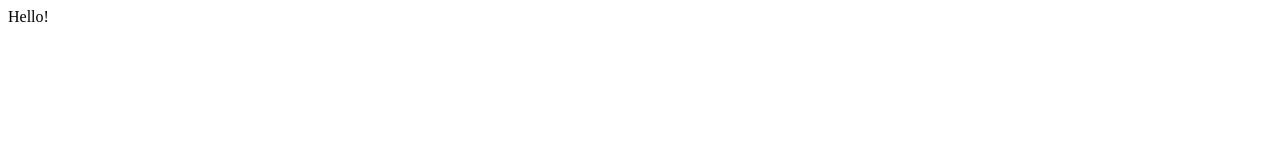
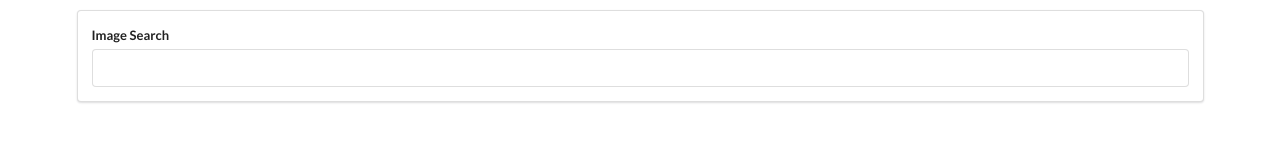
Before and after one commit to rahulmhjn/React_Search_Pics_App, a React app: page / in a window 1280 px wide. Built offline with nearby package versions, Linux system fonts and the light colour scheme.

Commit message:
setting search bar

```diff
--- a/public/index.html
+++ b/public/index.html
@@ -8,6 +8,10 @@
     <meta
       name="description"
       content="Web site created using create-react-app"
+    />
+    <link
+      rel="stylesheet"
+      href="https://cdnjs.cloudflare.com/ajax/libs/semantic-ui/2.4.1/semantic.min.css"
     />
     <link rel="apple-touch-icon" href="%PUBLIC_URL%/logo192.png" />
     <!--
--- /dev/null
+++ b/src/components/App.js
@@ -0,0 +1,12 @@
+import React from "react";
+import SearchBar from "./SearchBar";
+
+const App = () => {
+  return (
+    <div className="ui container" style={{ marginTop: "10px" }}>
+      <SearchBar />
+    </div>
+  );
+};
+
+export default App;
--- /dev/null
+++ b/src/components/SearchBar.js
@@ -0,0 +1,21 @@
+import React from "react";
+
+class SearchBar extends React.Component {
+  onInputChange(event) {
+    console.log(event.target.value);
+  }
+  render() {
+    return (
+      <div className="ui segment">
+        <form className="ui form">
+          <div className="field">
+            <label>Image Search</label>
+            <input type="text" onChange={this.onInputChange} />
+          </div>
+        </form>
+      </div>
+    );
+  }
+}
+
+export default SearchBar;
--- a/src/index.js
+++ b/src/index.js
@@ -1,10 +1,5 @@
 import React from "react";
 import ReactDOM from "react-dom";
-
-class App extends React.Component {
-  render() {
-    return <div>Hello!</div>;
-  }
-}
+import App from "./components/App";
 
 ReactDOM.render(<App />, document.getElementById("root"));
```
